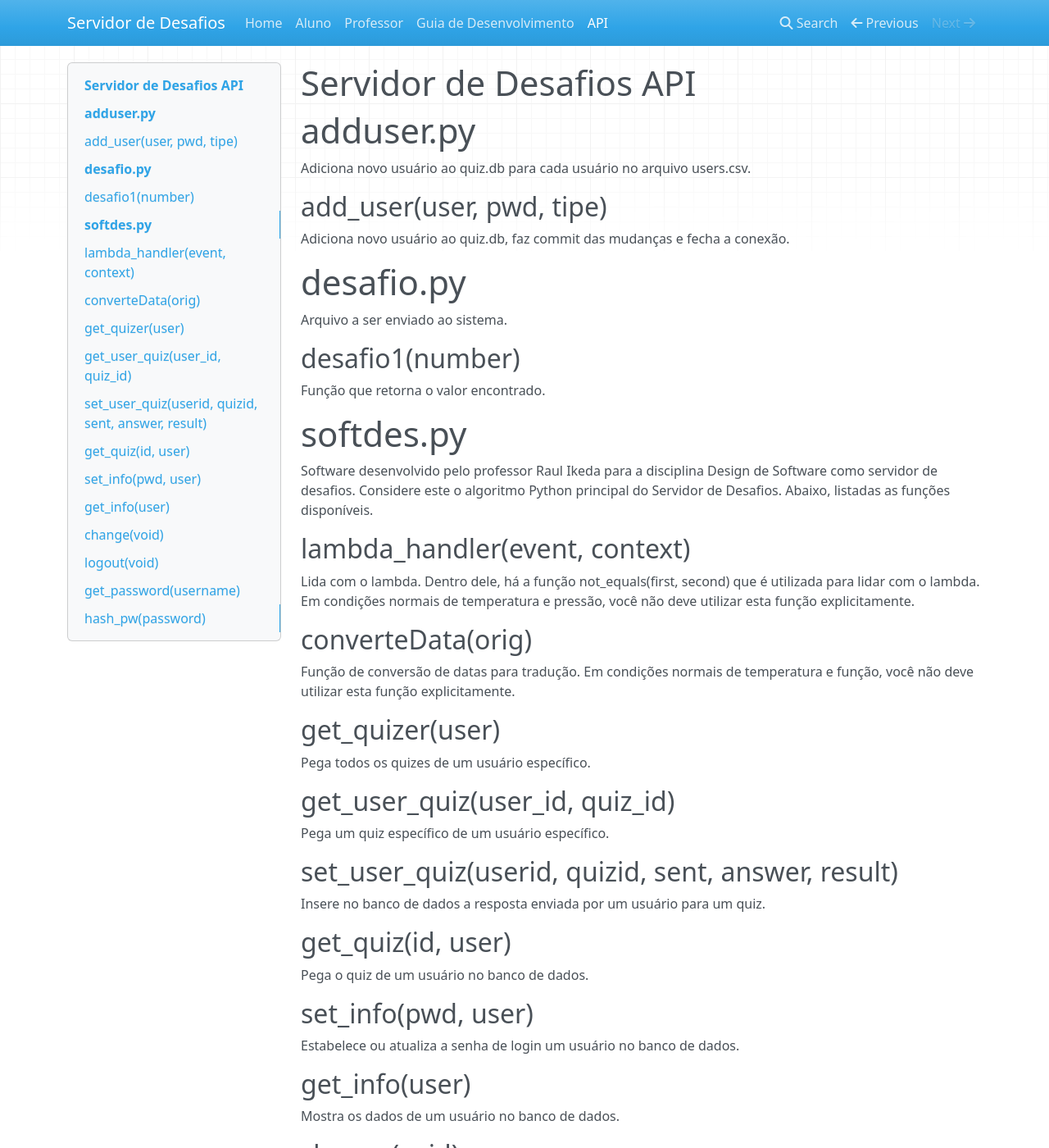
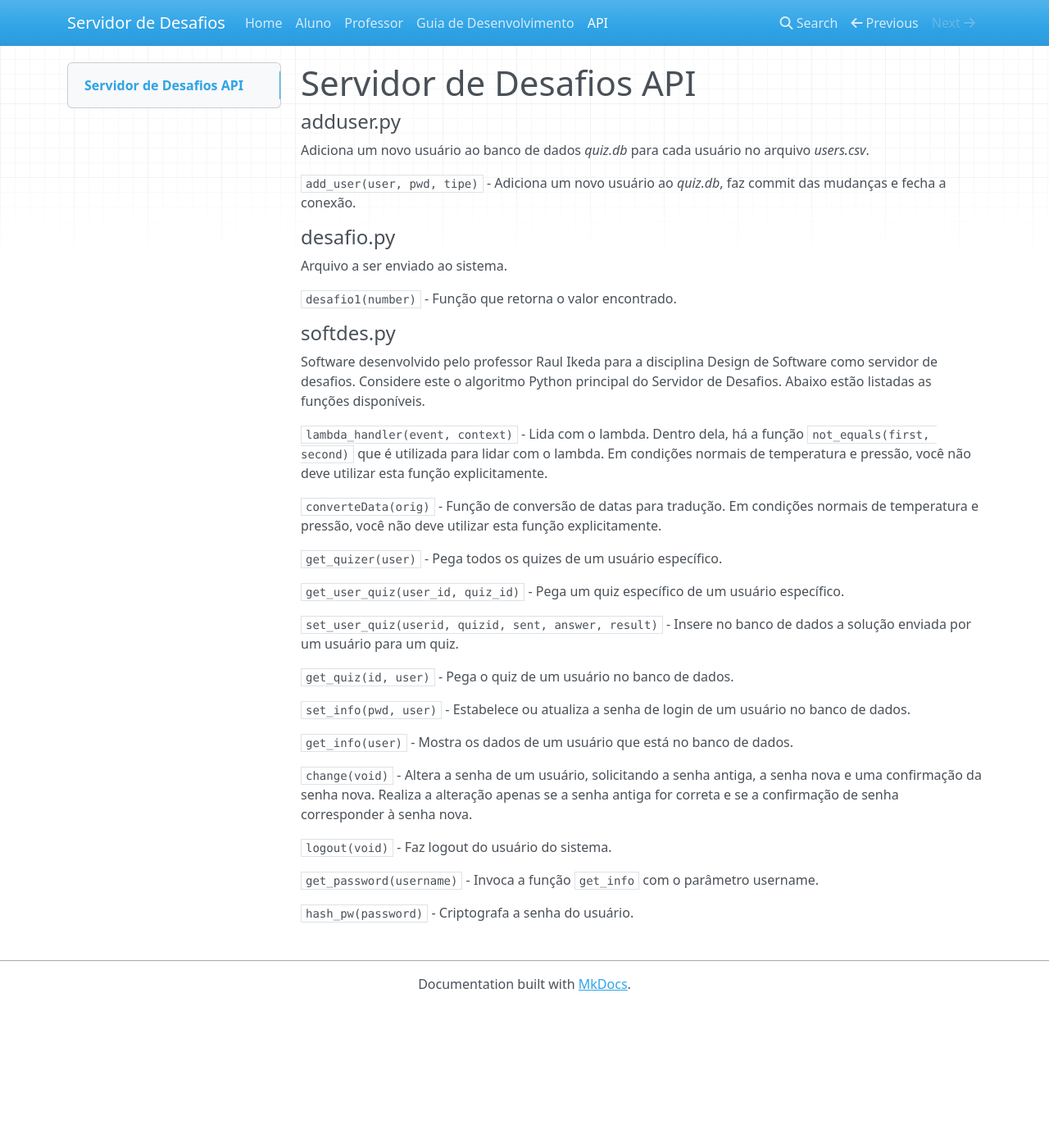
Before and after one commit to franciol/Servidor_de_desafios, an MkDocs documentation site: the page built from documentation/docs/api.md, in a window 1280 px wide and 1400 px high. Shown: the whole window at 82% size. Built offline with MkDocs 1.6.1, drawn with Linux system fonts in a browser that asks for light colours; nearby versions of some CDN libraries; some of the changed text lies outside the part shown.

````diff
--- a/documentation/docs/api.md
+++ b/documentation/docs/api.md
@@ -1,52 +1,54 @@
 # Servidor de Desafios API
 
-# adduser.py
-Adiciona novo usuário ao quiz.db para cada usuário no arquivo users.csv.
 
-## add_user(user, pwd, tipe)
-Adiciona novo usuário ao quiz.db, faz commit das mudanças e fecha a conexão.
+#### adduser.py
+Adiciona um novo usuário ao banco de dados _quiz.db_ para cada usuário no arquivo _users.csv_.
 
-# desafio.py
+```add_user(user, pwd, tipe)``` -
+Adiciona um novo usuário ao _quiz.db_, faz commit das mudanças e fecha a conexão.
+
+#### desafio.py
 Arquivo a ser enviado ao sistema.
 
-## desafio1(number)
+```desafio1(number)``` -
 Função que retorna o valor encontrado.
 
-# softdes.py
-Software desenvolvido pelo professor Raul Ikeda para a disciplina Design de Software como servidor de desafios. Considere este o algoritmo Python principal do Servidor de Desafios. Abaixo, listadas as funções disponíveis.
+#### softdes.py
+Software desenvolvido pelo professor Raul Ikeda para a disciplina Design de Software como servidor de desafios. Considere este o algoritmo Python principal do Servidor de Desafios.
+Abaixo estão listadas as funções disponíveis.
 
-## lambda_handler(event, context)
-Lida com o lambda. Dentro dele, há a função not_equals(first, second) que é utilizada para lidar com o lambda. Em condições normais de temperatura e pressão, você não deve utilizar esta função explicitamente.
+```lambda_handler(event, context)``` -
+Lida com o lambda. Dentro dela, há a função ```not_equals(first, second)``` que é utilizada para lidar com o lambda. Em condições normais de temperatura e pressão, você não deve utilizar esta função explicitamente.
 
-## converteData(orig)
-Função de conversão de datas para tradução. Em condições normais de temperatura e função, você não deve utilizar esta função explicitamente.
+```converteData(orig)``` -
+Função de conversão de datas para tradução. Em condições normais de temperatura e pressão, você não deve utilizar esta função explicitamente.
 
-## get_quizer(user)
+```get_quizer(user)``` -
 Pega todos os quizes de um usuário específico.
 
-## get_user_quiz(user_id, quiz_id)
+```get_user_quiz(user_id, quiz_id)``` -
 Pega um quiz específico de um usuário específico.
 
-## set_user_quiz(userid, quizid, sent, answer, result)
-Insere no banco de dados a resposta enviada por um usuário para um quiz.
+```set_user_quiz(userid, quizid, sent, answer, result)``` -
+Insere no banco de dados a solução enviada por um usuário para um quiz.
 
-## get_quiz(id, user)
+```get_quiz(id, user)``` -
 Pega o quiz de um usuário no banco de dados.
 
-## set_info(pwd, user)
-Estabelece ou atualiza a senha de login um usuário no banco de dados.
+```set_info(pwd, user)``` -
+Estabelece ou atualiza a senha de login de um usuário no banco de dados.
 
-## get_info(user)
-Mostra os dados de um usuário no banco de dados.
+```get_info(user)``` -
+Mostra os dados de um usuário que está no banco de dados.
 
-## change(void)
-Altera a senha de um usuário, solicitando a senha antiga, a senha nova e uma confirmação da senha nova. Altera se a senha antiga for correta e se a confirmação de senha corresponder à senha nova.
+```change(void)``` -
+Altera a senha de um usuário, solicitando a senha antiga, a senha nova e uma confirmação da senha nova. Realiza a alteração apenas se a senha antiga for correta e se a confirmação de senha corresponder à senha nova.
 
-## logout(void)
+```logout(void)``` -
 Faz logout do usuário do sistema.
 
-## get_password(username)
-Invoca a função get_info com o parâmetro username.
+```get_password(username)``` -
+Invoca a função ```get_info``` com o parâmetro username.
 
-## hash_pw(password)
+```hash_pw(password)``` -
 Criptografa a senha do usuário.
````
Also changed, not shown: documentation/docs/desenvolvimento.md (+16 -9 lines), documentation/docs/index.md (+13 -19 lines), documentation/docs/professores.md (+10 -7 lines).
